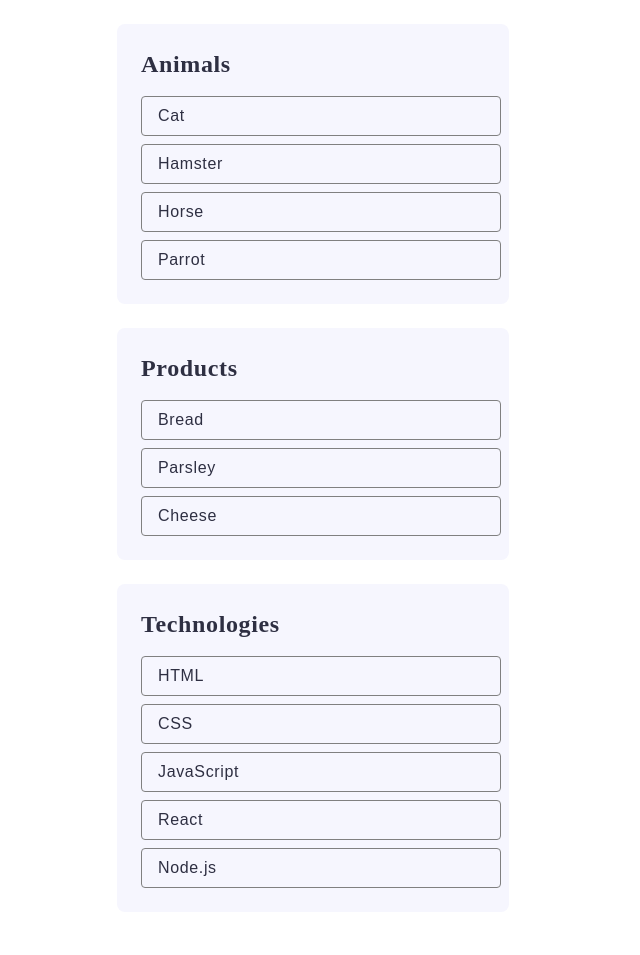
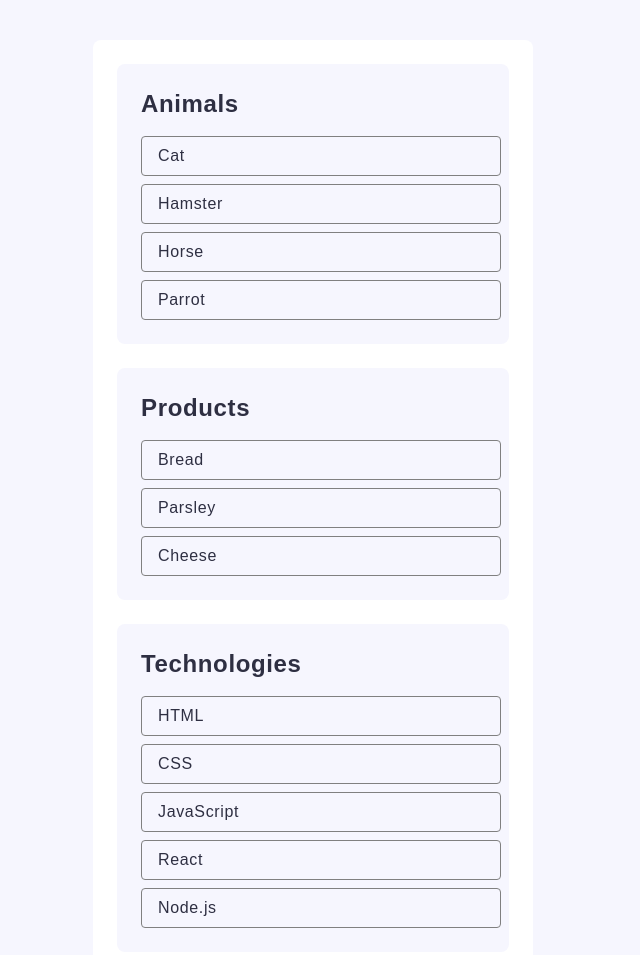
Before and after one commit to Oleksii-Zinchenko/goit-js-hw-07, a plain HTML site: page pages/task-1.html in a window 1280 px wide. Shown: the whole page, without its empty margins (327-967 px from the left). Drawn offline with nearby package versions, Linux system fonts and the light colour scheme.

Commit message:
add task-1

```diff
--- a/css/task-1.css
+++ b/css/task-1.css
@@ -2,13 +2,16 @@
 
 body {
   font-family: 'Montserrat', sans-serif;
+  background-color: #f6f6fe;
+  padding: 40px;
+  margin: 0;
 }
 
 #categories {
   max-width: 440px;
   margin: 0 auto;
   padding: 24px;
-  background-color: #ffffff;
+  background-color: #fff;
   border-radius: 8px;
   display: flex;
   flex-direction: column;
@@ -24,8 +27,7 @@
   gap: 16px;
 }
 
-h2 {
-  font-family: Montserrat;
+.item > h2 {
   font-weight: 600;
   font-size: 24px;
   line-height: 32px;
--- a/js/task-2.js
+++ b/js/task-2.js
@@ -53,3 +53,4 @@
   .join('');
 
 galleryList.insertAdjacentHTML('beforeend', galleryMarkup);
+git;
```
Also changed, not shown: js/task-6.js (+5 -5 lines).
